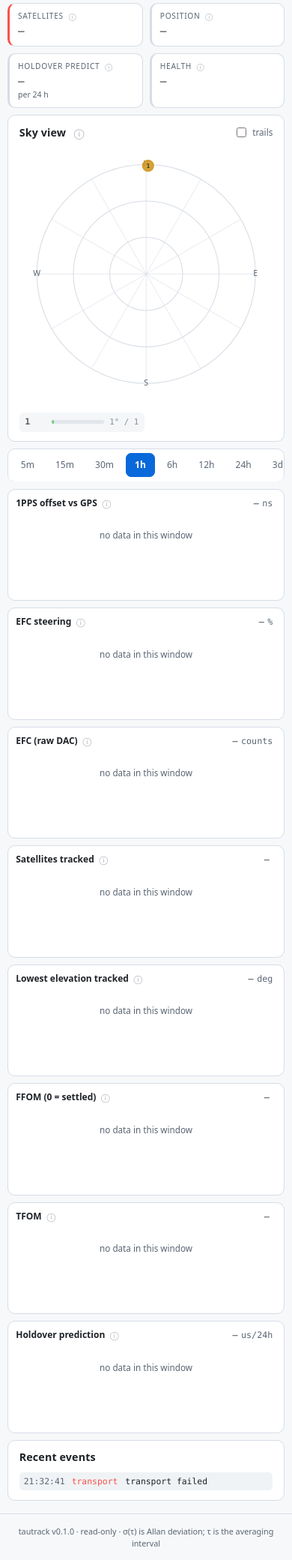
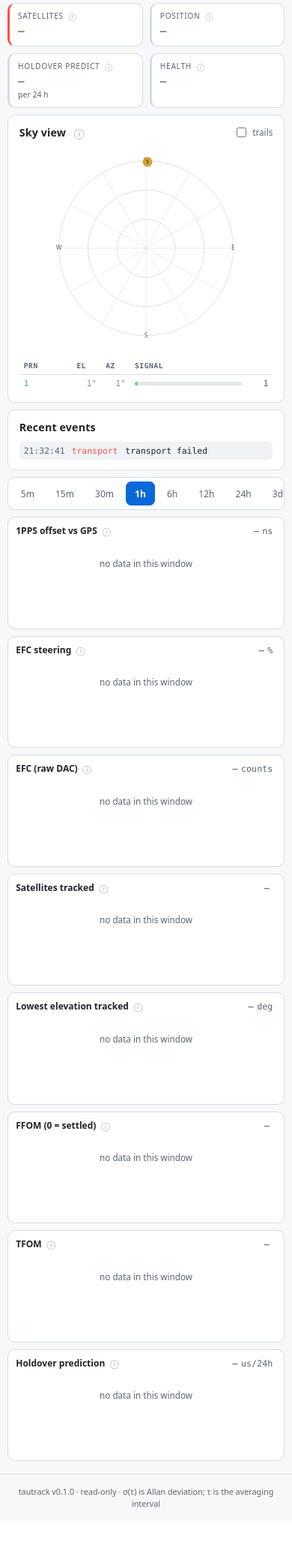
Before and after one commit to gx1400/tautracker, a FastAPI app: page / in a window 390 px wide. Shown: the part 519-2599 px from the top of the page at 75% size. After the commit the page ends 2528 px from the top, so only its background shows below. Run offline with FastAPI, Linux system fonts and the light colour scheme; data comes from the database, SQL or seed files in the repository; tables that the repository leaves empty hold one stand-in row (values such as "Sample post"); data that the repository does not hold is empty; parts of the project's set-up code (start-up, migrations or seed data) failed here and were passed over.

Commit message:
fix(web): stop the sky view wasting horizontal space
The panel spanned the full 1500px for roughly 700px of content, with the
satellite list wrapping into a ragged row of chips and leaving a tall empty
block beside the polar chart.

The satellites are now a vertical table of PRN / elevation / azimuth / signal,
which fills the height alongside the chart instead of wrapping, and shows
azimuth, which the chips did not. Tracked satellites are tinted so the ones
actually contributing to the solution stand out from those merely visible.

The panel also pairs with the events panel on screens above 1100px, so a wide
row carries two useful panels rather than one panel and a void. Below that
breakpoint everything stacks as before, so the phone layout is unchanged.

Two mistakes made getting here, both from careless anchoring: the first attempt
opened the grid wrapper before the sky view and closed it after the events
panel, which swallowed the span bar and the whole charts grid as grid children -
the span bar landed in the second column and stretched to the full row height.
The repair then matched a non-unique anchor and inserted the events panel after
the clocks. The patch now asserts its anchors are unique and verifies the
resulting structure.

```diff
--- a/src/tautrack/web/static/app.css
+++ b/src/tautrack/web/static/app.css
@@ -144,23 +144,54 @@ main {
 
 /* ---------------------------------------------------------------- sky */
 
+/* The sky view used to span the full width for about 700px of content, with the
+   satellite list wrapping into a ragged row and leaving a tall empty block beside the
+   chart. It now pairs with the events panel on a wide screen, and the satellites are a
+   vertical table that fills the height next to the chart. */
+
+.wide-row { display: grid; gap: clamp(0.6rem, 2vw, 1rem); grid-template-columns: 1fr; }
+@media (min-width: 1100px) {
+  .wide-row { grid-template-columns: minmax(0, 7fr) minmax(0, 5fr); align-items: stretch; }
+  .wide-row > .panel { min-width: 0; }
+}
+
 .sky-wrap { display: grid; gap: 1rem; grid-template-columns: 1fr; align-items: start; }
-@media (min-width: 720px) { .sky-wrap { grid-template-columns: minmax(260px, 340px) 1fr; } }
+@media (min-width: 560px) { .sky-wrap { grid-template-columns: minmax(200px, 270px) minmax(0, 1fr); } }
 
-#sky { width: 100%; height: auto; max-width: 340px; margin: 0 auto; display: block; }
+#sky { width: 100%; height: auto; max-width: 270px; margin: 0 auto; display: block; }
 
-.sat-list { list-style: none; margin: 0; padding: 0; display: grid; gap: 0.3rem; grid-template-columns: repeat(auto-fill, minmax(150px, 1fr)); align-content: start; }
-.sat-list li {
-  display: flex; align-items: center; gap: 0.5rem;
-  font-family: var(--mono); font-size: 0.78rem;
-  background: var(--panel-2); border-radius: 6px; padding: 0.3rem 0.5rem;
+.sat-table-wrap { min-width: 0; overflow-x: auto; }
+.sat-table {
+  width: 100%;
+  border-collapse: collapse;
+  font-family: var(--mono);
+  font-size: 0.76rem;
+  font-variant-numeric: tabular-nums;
 }
-.sat-list .prn { font-weight: 650; min-width: 2.4em; }
-.sat-list .bar { flex: 1; height: 5px; border-radius: 3px; background: var(--line); overflow: hidden; }
-.sat-list .bar span { display: block; height: 100%; background: var(--accent); }
-.sat-list li.tracked .bar span { background: var(--ok); }
-.sat-list li.acq { opacity: 0.72; }
-.sat-list .el { color: var(--muted); font-size: 0.72rem; }
+.sat-table th {
+  text-align: left;
+  font-weight: 600;
+  font-size: 0.64rem;
+  text-transform: uppercase;
+  letter-spacing: 0.06em;
+  color: var(--muted);
+  padding: 0 0.4rem 0.25rem;
+  border-bottom: 1px solid var(--line);
+}
+.sat-table td { padding: 0.22rem 0.4rem; border-bottom: 1px solid color-mix(in srgb, var(--line) 50%, transparent); }
+.sat-table tr:last-child td { border-bottom: 0; }
+.sat-table .prn { font-weight: 650; }
+.sat-table .num { color: var(--muted); text-align: right; width: 3.4em; }
+.sat-table .sigcell { display: flex; align-items: center; gap: 0.4rem; }
+.sat-table .bar { flex: 1; min-width: 36px; height: 5px; border-radius: 3px; background: var(--line); overflow: hidden; }
+.sat-table .bar span { display: block; height: 100%; background: var(--accent); }
+.sat-table .sig { width: 2.6em; text-align: right; }
+.sat-table .sig.muted { color: var(--muted); }
+/* Tracked satellites are the ones actually contributing to the solution. */
+.sat-table tr.tracked .prn { color: var(--ok); }
+.sat-table tr.tracked .bar span { background: var(--ok); }
+.sat-table tr.acq { opacity: 0.7; }
+.sat-table td.empty { color: var(--muted); text-align: center; padding: 1rem 0; }
 
 .trail-toggle { display: flex; align-items: center; gap: 0.35rem; font-size: 0.78rem; color: var(--muted); cursor: pointer; }
 
@@ -224,7 +255,8 @@ main {
 
 /* ---------------------------------------------------------------- events */
 
-.events { list-style: none; margin: 0; padding: 0; display: flex; flex-direction: column; gap: 0.25rem; max-height: 260px; overflow-y: auto; }
+.events-panel { display: flex; flex-direction: column; min-width: 0; }
+.events { list-style: none; margin: 0; padding: 0; display: flex; flex-direction: column; gap: 0.25rem; flex: 1; max-height: 360px; overflow-y: auto; }
 .events li { display: flex; gap: 0.6rem; font-size: 0.76rem; font-family: var(--mono); padding: 0.25rem 0.4rem; border-radius: 5px; background: var(--panel-2); }
 .events .when { color: var(--muted); flex: none; }
 .events .src { color: var(--accent); flex: none; min-width: 5.5em; }
--- a/src/tautrack/web/static/app.js
+++ b/src/tautrack/web/static/app.js
@@ -433,24 +433,29 @@ function renderSky(data) {
 
   svg.innerHTML = parts.join("");
 
-  const list = document.getElementById("sat-list");
-  list.textContent = "";
+  const body = document.getElementById("sat-rows");
+  body.textContent = "";
   const sats = [...(data.current || [])].sort(
     (a, b) => (b.tracked - a.tracked) || ((b.signal || 0) - (a.signal || 0)));
   if (!sats.length) {
-    list.innerHTML = '<li class="empty">no satellites reported</li>';
+    body.innerHTML = '<tr><td colspan="4" class="empty">no satellites reported</td></tr>';
     return;
   }
   for (const s of sats) {
-    const li = document.createElement("li");
-    li.className = (s.tracked ? "tracked" : "") + (s.acquiring ? " acq" : "");
-    const pct = Math.max(4, Math.min(100, ((s.signal || 0) / 170) * 100));
-    li.innerHTML =
-      `<span class="prn">${s.prn}</span>` +
-      `<span class="bar"><span style="width:${pct}%"></span></span>` +
-      `<span class="el">${s.elevation === null ? "—" : s.elevation + "°"}` +
-      `${s.signal !== null && s.signal !== undefined ? " / " + s.signal : (s.acquiring ? " acq" : "")}</span>`;
-    list.append(li);
+    const tr = document.createElement("tr");
+    tr.className = (s.tracked ? "tracked" : "") + (s.acquiring ? " acq" : "");
+    // Signal strength is an arbitrary unit on this receiver, so the bar is scaled to
+    // the highest value observed in practice (~170) rather than to a nominal maximum.
+    const pct = Math.max(3, Math.min(100, ((s.signal || 0) / 170) * 100));
+    const sig = (s.signal !== null && s.signal !== undefined)
+      ? `<span class="bar"><span style="width:${pct}%"></span></span><span class="sig">${s.signal}</span>`
+      : `<span class="sig muted">${s.acquiring ? "acq" : "—"}</span>`;
+    tr.innerHTML =
+      `<td class="prn">${s.prn}</td>` +
+      `<td class="num">${s.elevation === null ? "—" : s.elevation + "°"}</td>` +
+      `<td class="num">${s.azimuth === null ? "—" : s.azimuth + "°"}</td>` +
+      `<td class="sigcell">${sig}</td>`;
+    body.append(tr);
   }
 }
 
--- a/src/tautrack/web/templates/index.html
+++ b/src/tautrack/web/templates/index.html
@@ -55,6 +55,7 @@
   <!-- Current state at a glance. -->
   <section class="tiles" id="tiles" aria-label="Current state"></section>
 
+  <div class="wide-row">
   <section class="panel sky-panel" aria-label="Satellite sky view">
     <div class="panel-head">
       <h2>Sky view <button type="button" class="help-btn" data-help="sky" aria-label="About the sky view">&#9432;</button></h2>
@@ -65,9 +66,24 @@
     </div>
     <div class="sky-wrap">
       <svg id="sky" viewBox="0 0 320 320" role="img" aria-label="Satellite azimuth and elevation"></svg>
-      <ul class="sat-list" id="sat-list"></ul>
+      <!-- A vertical table rather than wrapped chips: it fills the height alongside
+           the chart instead of leaving a tall empty block beside it. -->
+      <div class="sat-table-wrap">
+        <table class="sat-table">
+          <thead>
+            <tr><th>PRN</th><th>El</th><th>Az</th><th>Signal</th></tr>
+          </thead>
+          <tbody id="sat-rows"></tbody>
+        </table>
+      </div>
     </div>
   </section>
+
+  <section class="panel events-panel" aria-label="Events">
+    <div class="panel-head"><h2>Recent events</h2></div>
+    <ul class="events" id="events"></ul>
+  </section>
+  </div>
 
   <div class="span-bar" role="group" aria-label="Time span">
     {% for s in spans %}
@@ -91,10 +107,6 @@
     {% endfor %}
   </section>
 
-  <section class="panel events-panel" aria-label="Events">
-    <div class="panel-head"><h2>Recent events</h2></div>
-    <ul class="events" id="events"></ul>
-  </section>
 
 </main>
 
```
